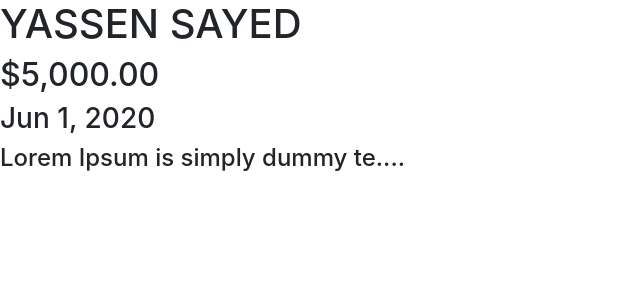
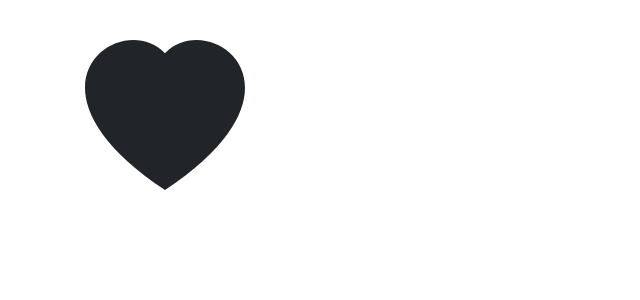
Before and after one commit to DevYSM/learnAngular, an Angular app: page / in a window 1280 px wide. Shown: the top 300 px of the page, without its empty margins (0-640 px from the left). Built offline with nearby package versions, Linux system fonts and the light colour scheme.

Commit message:
LearnInputAndOutPut

```diff
--- a/src/app/app.component.html
+++ b/src/app/app.component.html
@@ -12,12 +12,15 @@
 <!-- <input [(ngModel)]="firstname" (keyup.enter)="onKeyUp(firstname)" type="text" class="form-control">
 <h2 >{{ firstname }}</h2>   -->
 
-<!-- <favorite></favorite> -->
+<favorite [isFavorite]='favState' (change)="faveChanged()">
 
+</favorite>
 
+<!--
 <div class="pipe">
     <h1>{{ employees.fullname | uppercase }}</h1>
     <h2>{{ employees.salary | currency:'USD':true }}</h2>
     <h3>{{ employees.hiringDate | date }}</h3>
     <h4>{{ employees.about | summery:30 }}</h4>
 </div>
+ -->
--- a/src/app/app.component.ts
+++ b/src/app/app.component.ts
@@ -34,4 +34,8 @@ export class AppComponent {
     about: 'Lorem Ipsum is simply dummy text of the printing and typesetting industry. ',
   }
 
+  favState = true;
+  faveChanged() {
+    console.log(this.favState)
+  }
 }
--- a/src/app/favorite/favorite.component.html
+++ b/src/app/favorite/favorite.component.html
@@ -1,14 +1,14 @@
 <div class="container mt-3">
     <!-- <input type="checkbox" (click)="onFavoriteClick()" aria-label="Toggle ngShow"> -->
     <br>
-    <span [hidden]="isFavorite" (click)="onFavoriteClick()">
+    <span [hidden]="isChecked" (click)="onFavoriteClick()">
         <svg class="bi bi-heart" width="10em" height="10em" viewBox="0 0 16 16" fill="currentColor"
             xmlns="http://www.w3.org/2000/svg">
             <path fill-rule="evenodd"
                 d="M8 2.748l-.717-.737C5.6.281 2.514.878 1.4 3.053c-.523 1.023-.641 2.5.314 4.385.92 1.815 2.834 3.989 6.286 6.357 3.452-2.368 5.365-4.542 6.286-6.357.955-1.886.838-3.362.314-4.385C13.486.878 10.4.28 8.717 2.01L8 2.748zM8 15C-7.333 4.868 3.279-3.04 7.824 1.143c.06.055.119.112.176.171a3.12 3.12 0 0 1 .176-.17C12.72-3.042 23.333 4.867 8 15z" />
         </svg>
     </span>
-    <span [hidden]="!isFavorite" (click)="onFavoriteClick()">
+    <span [hidden]="!isChecked" (click)="onFavoriteClick()">
         <svg class="bi bi-heart-fill" width="10em" height="10em" viewBox="0 0 16 16" fill="currentColor"
             xmlns="http://www.w3.org/2000/svg">
             <path fill-rule="evenodd" d="M8 1.314C12.438-3.248 23.534 4.735 8 15-7.534 4.736 3.562-3.248 8 1.314z" />
--- a/src/app/favorite/favorite.component.ts
+++ b/src/app/favorite/favorite.component.ts
@@ -1,16 +1,18 @@
-import { Component } from '@angular/core';
+import { Component, Input, Output,EventEmitter } from '@angular/core';
 
 @Component({
   selector: 'favorite',
   templateUrl: './favorite.component.html',
-  styleUrls: ['./favorite.component.css']
+  styleUrls: ['./favorite.component.css'],
 })
-export class FavoriteComponent  {
+export class FavoriteComponent {
 
-    isFavorite:boolean = false;
+  @Input('isFavorite') isChecked: boolean = false;
+  @Output() change = new EventEmitter()
 
-    onFavoriteClick() {
-      this.isFavorite = !this.isFavorite;
-      console.log(this.isFavorite);
-    }
+  onFavoriteClick() {
+    this.isChecked = !this.isChecked;
+    this.change.emit();
+    console.log(this.isChecked);
+  }
 }
```
